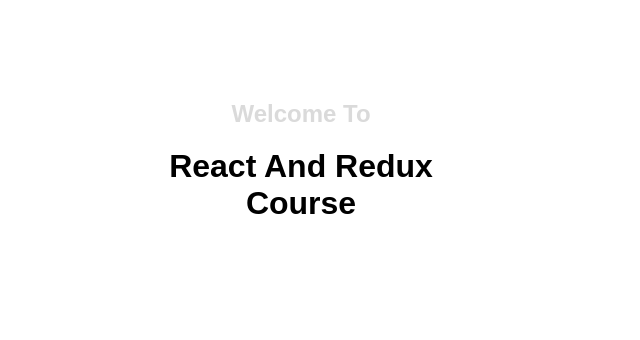
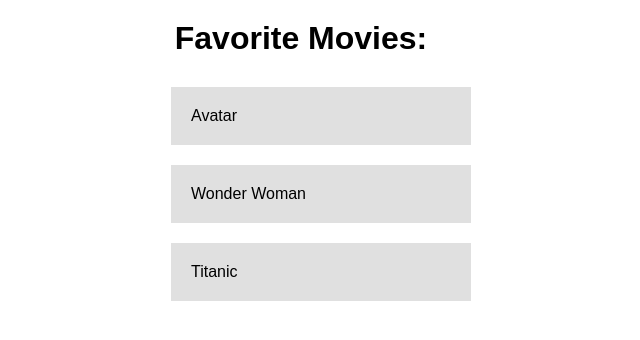
Before and after one commit to 500tech/react-redux-course, a React app: page / in a window 1280 px wide. Shown: the whole page, without its empty margins (339-979 px from the left). Built offline with nearby package versions, Linux system fonts and the light colour scheme.

Commit message:
breakdown exercise

```diff
--- a/src/index.js
+++ b/src/index.js
@@ -5,10 +5,20 @@
 
 const Header = ({ title }) => <h1>{ title }</h1>;
 
+const Movie = ({ label }) => <li>{ label }</li>;
+
+const Movies = () => (
+    <ul>
+        <Movie label="Avatar" />
+        <Movie label="Wonder Woman" />
+        <Movie label="Titanic" />
+    </ul>
+);
+
 const App = () => (
     <div>
-        <h2>welcome to</h2>
-        <Header title="react and redux course" />
+        <Header title="favorite movies:" />
+        <Movies />
     </div>
 );
 
--- a/src/style.css
+++ b/src/style.css
@@ -18,3 +18,17 @@
   text-align: center;
   text-transform: capitalize;
 }
+
+ul {
+  width: 300px;
+  margin: 20px auto;
+  list-style: none;
+}
+
+li {
+  width: calc(100% - 40px);
+  background: #e0e0e0;
+  margin: 10px 0;
+  float: left;
+  padding: 20px;
+}
```
